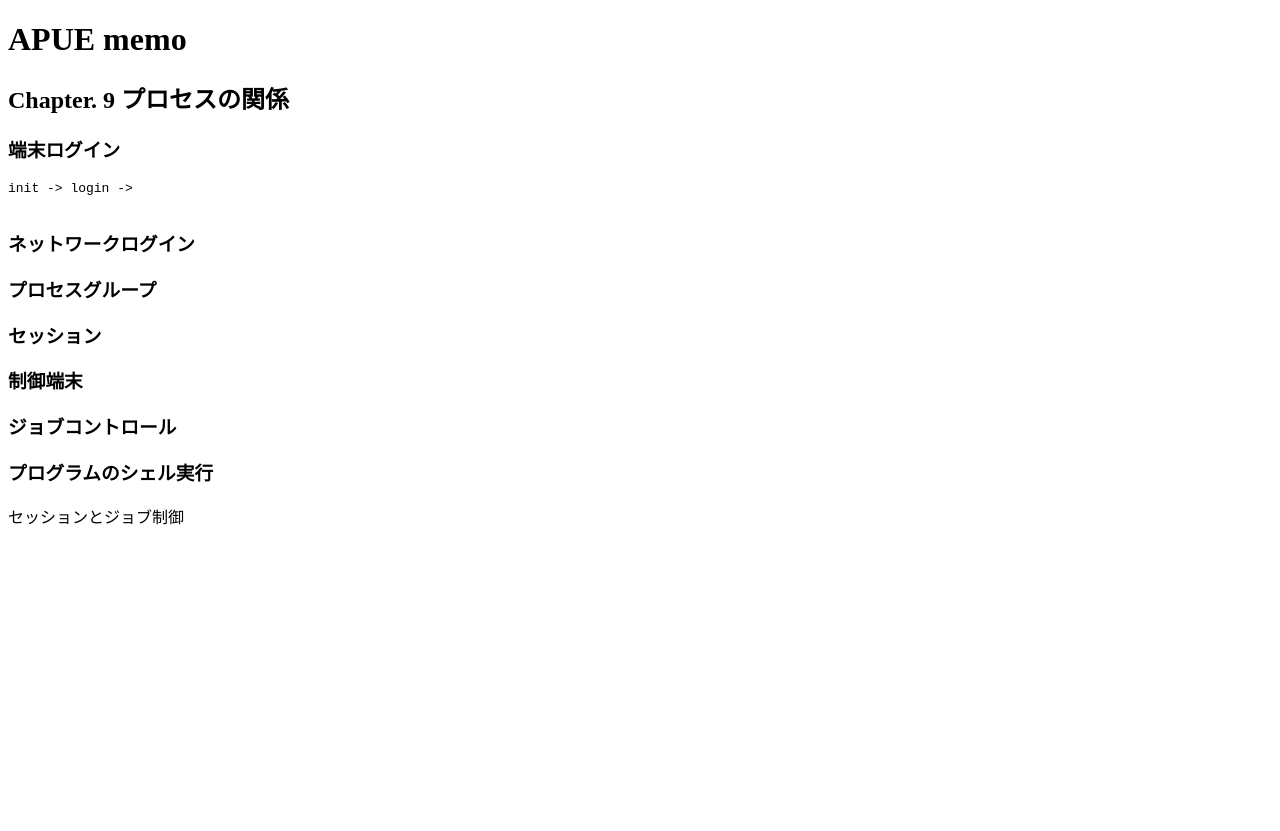
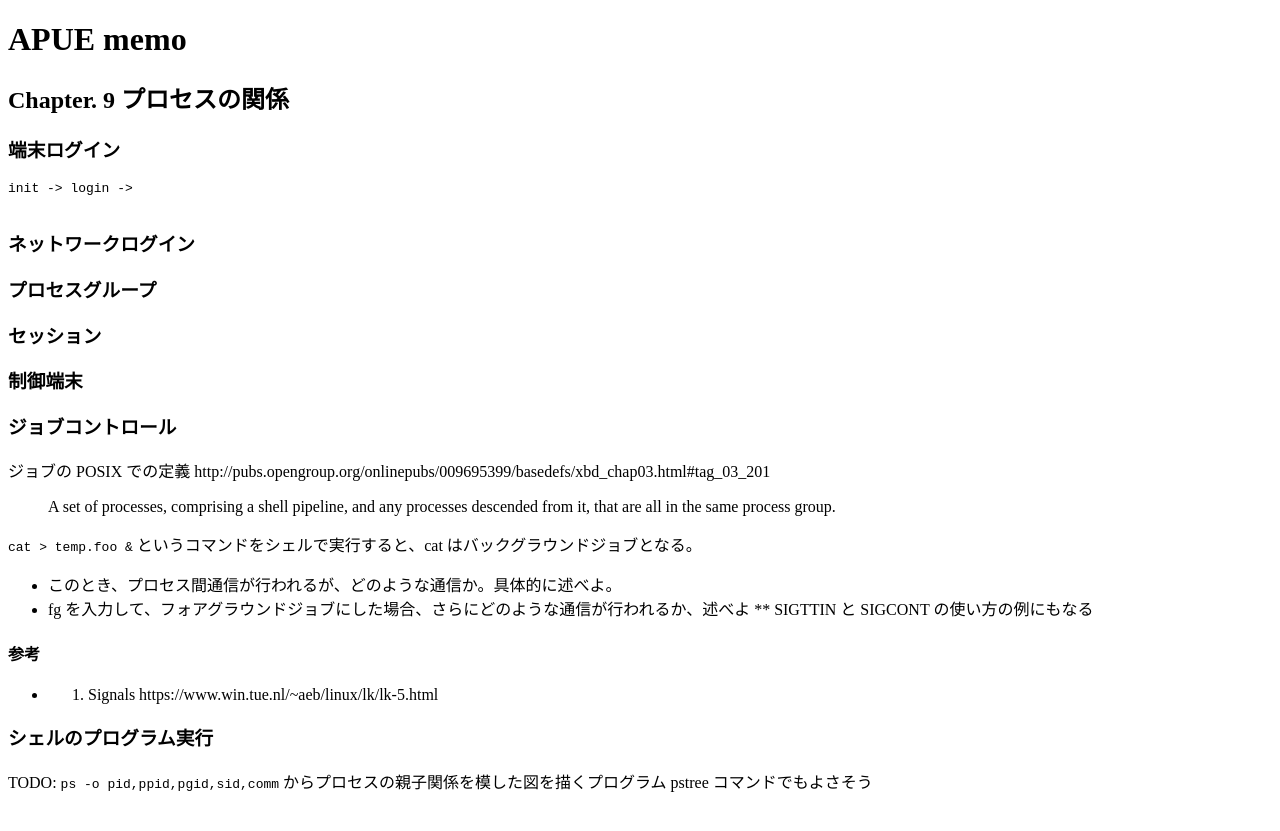
Before and after one commit to f6o/f6o.github.io, a Jekyll site: the page built from apue_ch09.md, in a window 1280 px wide. Shown: the top 831 px of the page. Built offline with Jekyll 4.4.1, drawn with Linux system fonts in a browser that asks for light colours; nearby versions of some CDN libraries; our own code applies the rules of GitHub Pages for plain Markdown files.

Commit message:
add comments on job control in apue chapter. 9

```diff
--- a/apue_ch09.md
+++ b/apue_ch09.md
@@ -15,6 +15,24 @@ init -> login ->
 ### セッション
 ### 制御端末
 ### ジョブコントロール
-### プログラムのシェル実行
 
-セッションとジョブ制御
+ジョブの POSIX での定義
+http://pubs.opengroup.org/onlinepubs/009695399/basedefs/xbd_chap03.html#tag_03_201
+
+> A set of processes, comprising a shell pipeline, and any processes descended from it, that are all in the same process group.
+
+`cat > temp.foo &` というコマンドをシェルで実行すると、cat はバックグラウンドジョブとなる。
+
+* このとき、プロセス間通信が行われるが、どのような通信か。具体的に述べよ。
+* fg を入力して、フォアグラウンドジョブにした場合、さらにどのような通信が行われるか、述べよ
+** SIGTTIN と SIGCONT の使い方の例にもなる
+
+
+#### 参考
+
+* 5. Signals https://www.win.tue.nl/~aeb/linux/lk/lk-5.html
+
+### シェルのプログラム実行
+
+TODO: `ps -o pid,ppid,pgid,sid,comm` からプロセスの親子関係を模した図を描くプログラム
+pstree コマンドでもよさそう
```
